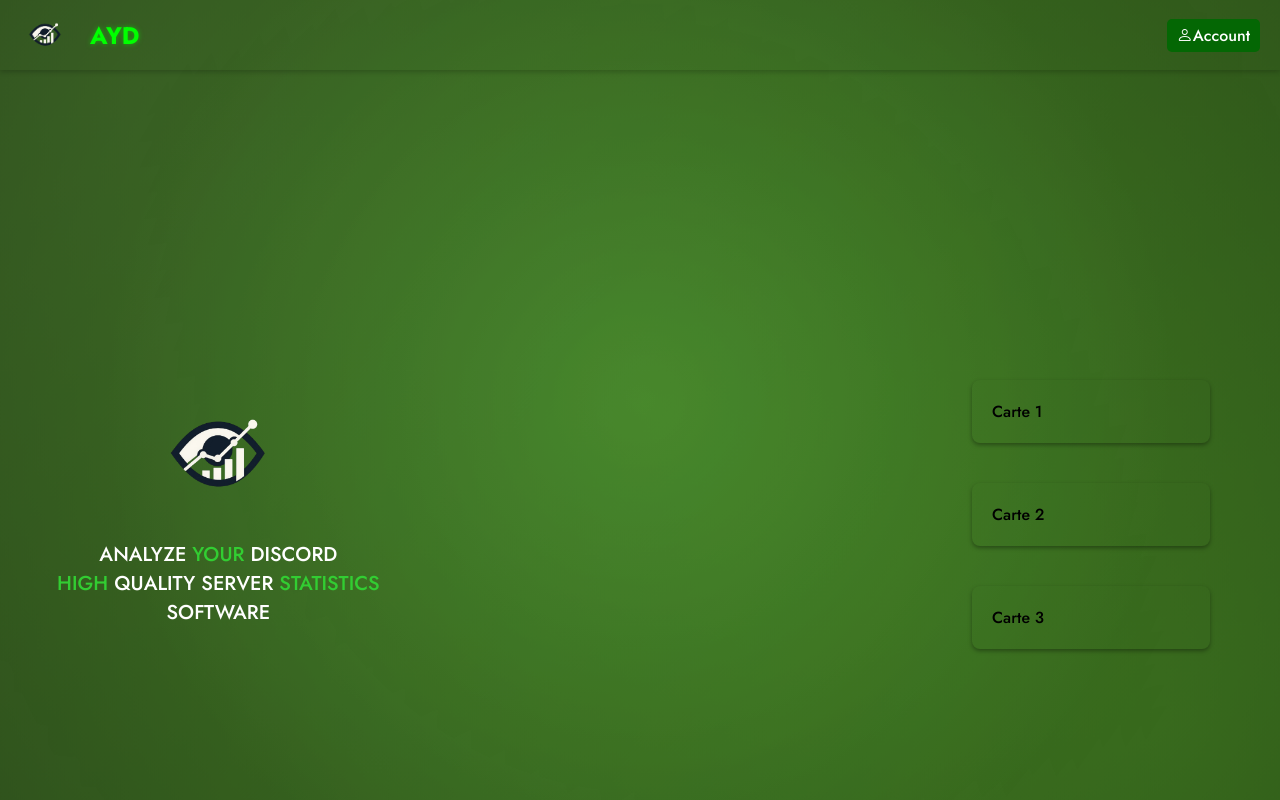
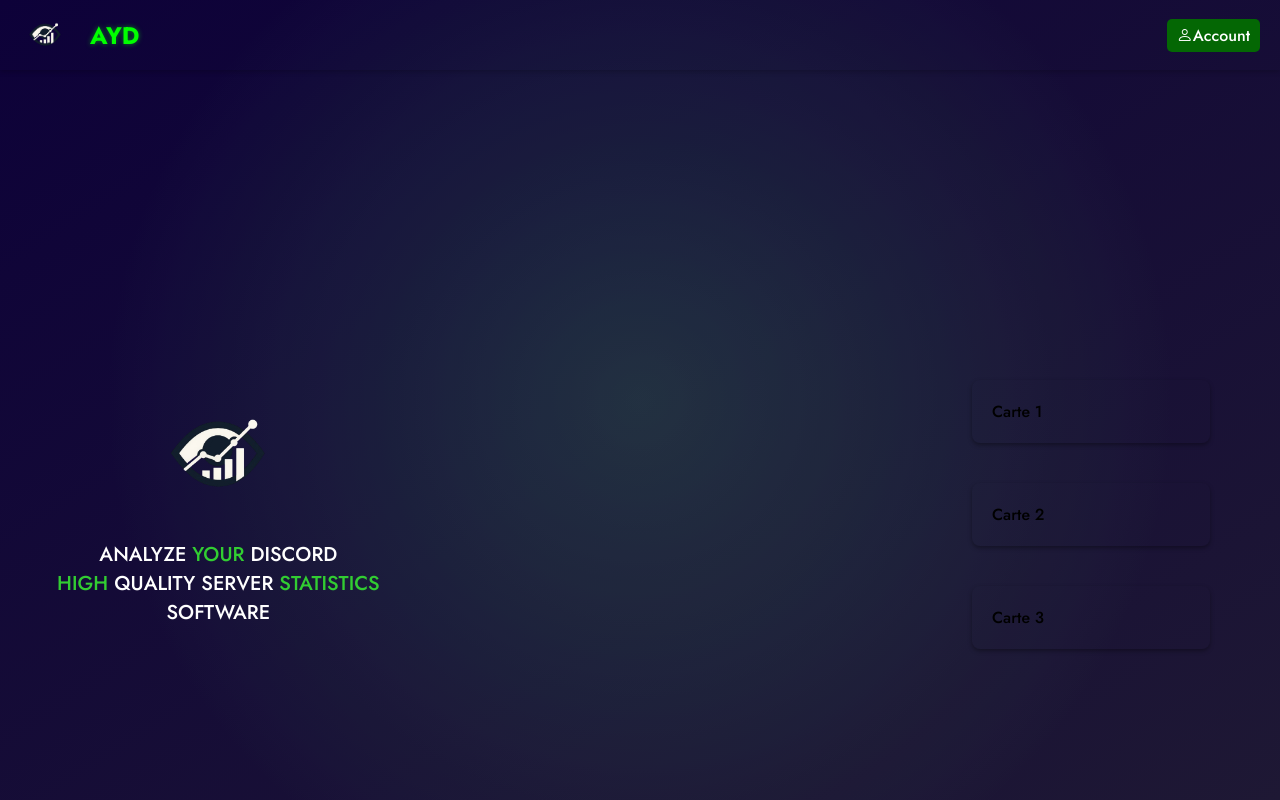
Before and after one commit to rammex666/WEB_SITE_ANALYSE_YOUR_DISCORD, a React (Create React App) app: page / in a window 1280 px wide. Built offline with nearby package versions, Linux system fonts and the light colour scheme; the HTML template or start-up script is replaced by a standard one; a web font is replaced by a local one.

Commit message:
Update App.css

```diff
--- a/src/style/App.css
+++ b/src/style/App.css
@@ -22,23 +22,8 @@ html, body, #root, .App {
   left: 0;
   width: 200%;
   height: 200%;
-  background: radial-gradient(circle at 30% 30%, rgba(95, 140, 71, 0.33), transparent),
-              radial-gradient(circle at 70% 70%, rgba(94, 196, 39, 0.33), transparent),
-              radial-gradient(circle at 50% 50%, rgba(91, 220, 21, 0.33), transparent);
-  animation: animateBackground 10s infinite ease-in-out;
+  background: linear-gradient(to bottom right, #0d0139, #2f2f2f);
   z-index: 1;
-}
-
-@keyframes animateBackground {
-  0% {
-    transform: translate(0%, 0%);
-  }
-  50% {
-    transform: translate(-25%, -25%);
-  }
-  100% {
-    transform: translate(0%, 0%);
-  }
 }
 
 .overlay {
```
